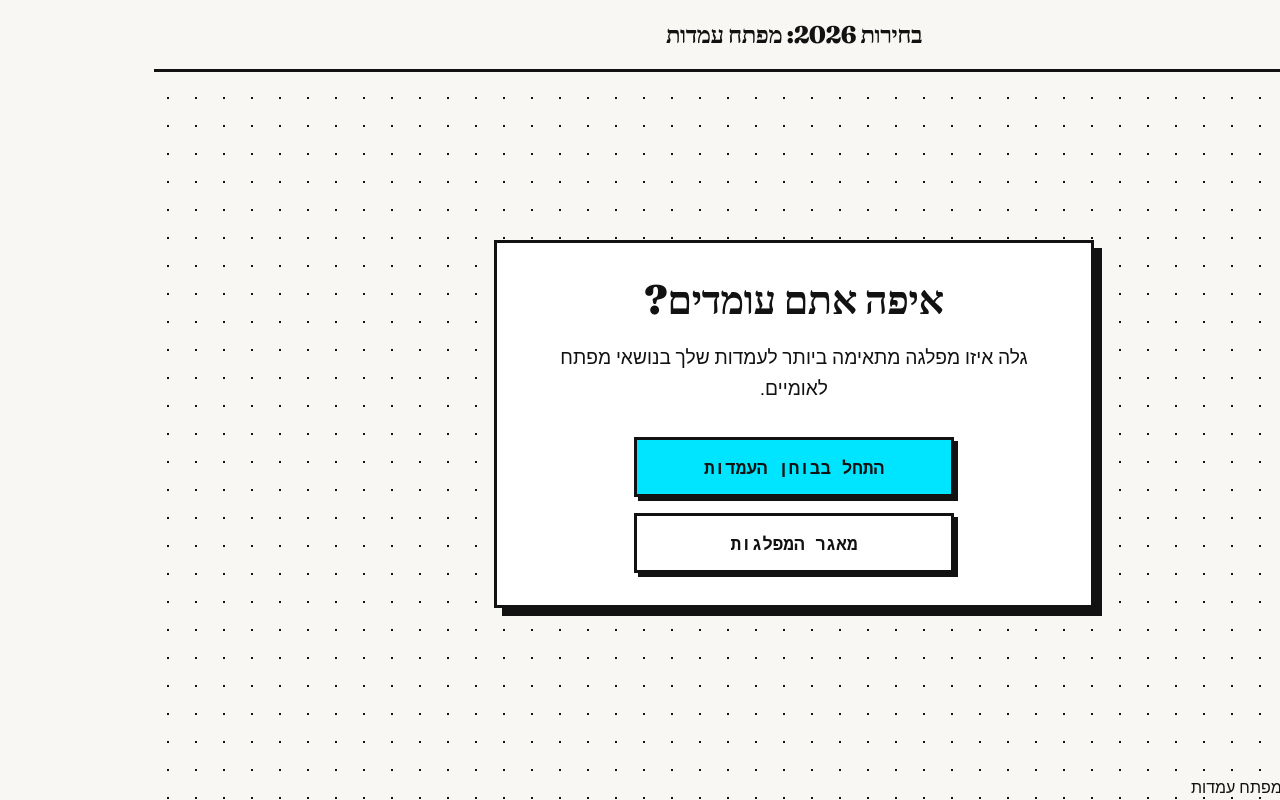
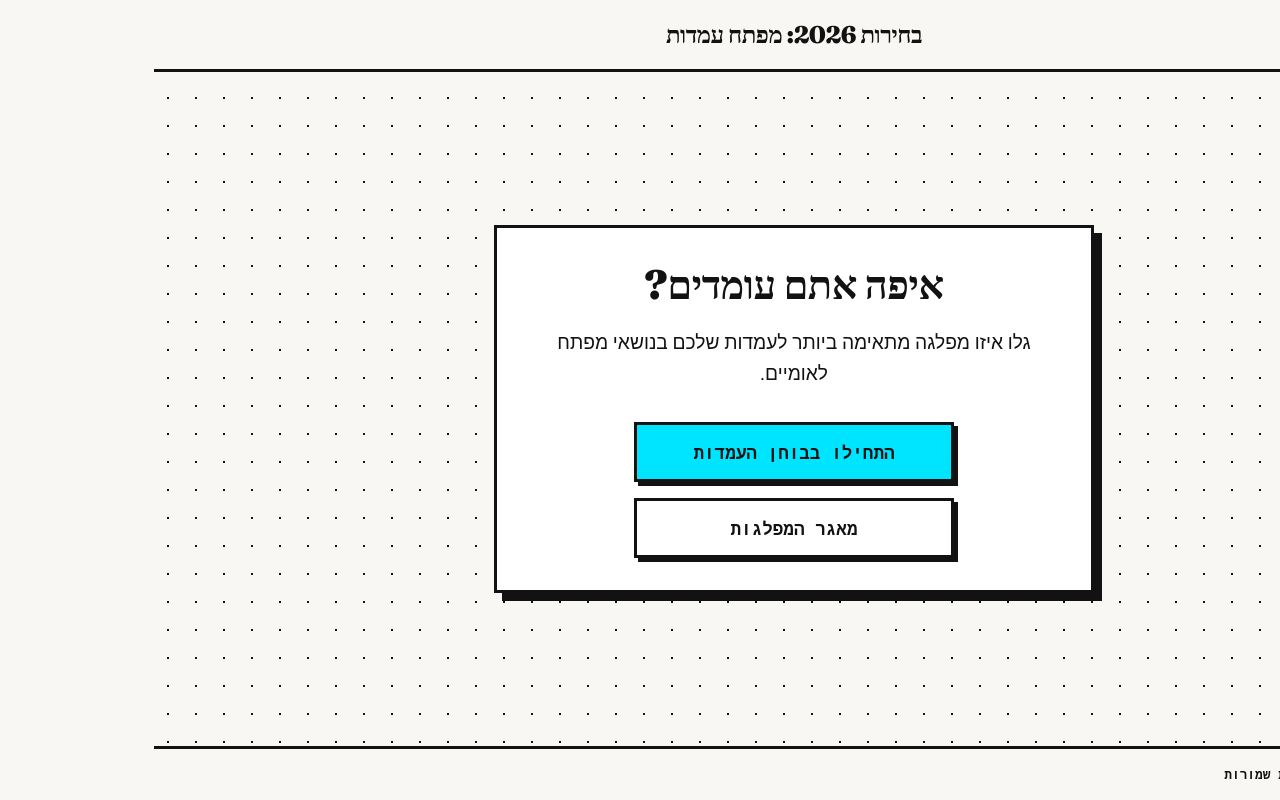
Before and after one commit to shpingus/israelielectionapp, a React (Vite) app: page / in a window 1280 px wide. Built offline with nearby package versions, Linux system fonts and the light colour scheme; a web font is replaced by a local one.

Commit message:
Update copyrights reserved in footer, hide footer on mobile, and add Hebrew plural gender-neutrality copywriting rule

```diff
--- a/src/App.jsx
+++ b/src/App.jsx
@@ -201,7 +201,7 @@ function AppContent() {
       </main>
       <AccessibilityWidget />
       <footer className="brutalist-footer">
-        <div>© 2026 {t('appTitle')}</div>
+        <div>{t('copyrightsReserved')}</div>
       </footer>
     </div>
   );
--- a/src/context/LanguageContext.jsx
+++ b/src/context/LanguageContext.jsx
@@ -8,6 +8,7 @@ const translations = {
     appTitle: "Elections 2026: Stance Alignment",
     appSubtitle: "Find out which party matches your stances on major national issues.",
     welcomeHeader: "Where Do You Stand?",
+    copyrightsReserved: "© 2026 All Rights Reserved",
     startQuiz: "Start Stance Quiz",
     exploreParties: "Explore Parties",
     questionProgress: "QUESTION {current} OF {total}",
@@ -100,9 +101,10 @@ const translations = {
   },
   he: {
     appTitle: "בחירות 2026: מפתח עמדות",
-    appSubtitle: "גלה איזו מפלגה מתאימה ביותר לעמדות שלך בנושאי מפתח לאומיים.",
+    appSubtitle: "גלו איזו מפלגה מתאימה ביותר לעמדות שלכם בנושאי מפתח לאומיים.",
     welcomeHeader: "איפה אתם עומדים?",
-    startQuiz: "התחל בבוחן העמדות",
+    copyrightsReserved: "© 2026 כל הזכויות שמורות",
+    startQuiz: "התחילו בבוחן העמדות",
     exploreParties: "מאגר המפלגות",
     questionProgress: "שאלה {current} מתוך {total}",
     stronglyAgree: "מסכים מאוד",
@@ -111,12 +113,12 @@ const translations = {
     stronglyDisagree: "מתנגד בתוקף",
     back: "חזור",
     calculateResults: "חשב תוצאות",
-    yourBestMatch: "ההתאמה הטובה ביותר עבורך",
+    yourBestMatch: "ההתאמה הטובה ביותר עבורכם",
     stanceAlignment: "התאמה רעיונית",
     detailedBreakdown: "השוואת עמדות מפורטת",
     selectPartyCompare: "השווה עמדות עם:",
     issue: "נושא",
-    yourStance: "העמדה שלך",
+    yourStance: "העמדה שלכם",
     partyStance: "עמדת המפלגה",
     compatibility: "התאמה",
     retakeQuiz: "בצע בוחן מחדש",
@@ -137,7 +139,7 @@ const translations = {
     religion_state: "דת ומדינה",
     judicial: "מערכת המשפט",
     economy: "כלכלה וחברה",
-    selectStatement: "איזו קביעה מתאימה יותר לעמדותיך?",
+    selectStatement: "איזו קביעה מתאימה יותר לעמדות שלכם?",
     statementA: "קביעה א'",
     statementB: "קביעה ב'",
     compareWith: "השווה עם:",
@@ -163,18 +165,18 @@ const translations = {
     accCoordinatorEmail: "accessibility@ballotbox2026.org.il",
     accCoordinatorPhone: "03-555-0199",
     accLastUpdated: "עודכן לאחרונה: מאי 2026",
-    considerVotingQuestion: "האם זו המפלגה ששקלת להצביע לה?",
+    considerVotingQuestion: "האם זו המפלגה ששקלתם להצביע לה?",
     yes: "כן",
     no: "לא",
     maybe: "אולי / לא בטוח",
     feedbackReceived: "תודה על המשוב!",
     adminDashboard: "לוח בקרה מנהל",
-    adminTokenPrompt: "הזן מפתח גישה למנהל מערכת",
-    adminTokenPlaceholder: "הזן מפתח גישה...",
+    adminTokenPrompt: "הזינו מפתח גישה למנהל מערכת",
+    adminTokenPlaceholder: "הזינו מפתח גישה...",
     submitToken: "אשר גישה",
     invalidToken: "מפתח הגישה שגוי או לא מורשה.",
-    sqlQueryPlaceholder: "הזן שאילתת SQL לקריאה (לדוגמה SELECT * FROM sessions;)",
-    runQuery: "הרץ שאילתה",
+    sqlQueryPlaceholder: "הזינו שאילתת SQL לקריאה (לדוגמה SELECT * FROM sessions;)",
+    runQuery: "הריצו שאילתה",
     quickQueries: "שאילתות מהירות",
     sessionsTable: "טבלת סשנים",
     actionsTable: "טבלת פעולות",
--- a/src/index.css
+++ b/src/index.css
@@ -498,3 +498,43 @@ select:focus-visible,
     margin: 24px auto 40px auto;
   }
 }
+
+.brutalist-footer {
+  width: 100%;
+  border-top: var(--border-width) solid var(--border-color);
+  background-color: var(--bg-color);
+  padding: 16px 24px;
+  display: flex;
+  justify-content: space-between;
+  align-items: center;
+  margin-top: auto;
+  font-family: var(--font-mono);
+  font-size: 0.8rem;
+  font-weight: 700;
+  box-sizing: border-box;
+}
+
+.brutalist-footer-link {
+  color: var(--text-color);
+  text-decoration: none;
+  opacity: 0.4;
+  transition: opacity 0.15s ease;
+  cursor: pointer;
+  background: none;
+  border: none;
+  font-family: var(--font-mono);
+  font-size: 0.8rem;
+  font-weight: 700;
+  padding: 0;
+}
+
+.brutalist-footer-link:hover {
+  opacity: 1;
+  text-decoration: underline;
+}
+
+@media (max-width: 600px) {
+  .brutalist-footer {
+    display: none;
+  }
+}
```
Also changed, not shown: 1 other file (tests, documents, lock files or other folders).
